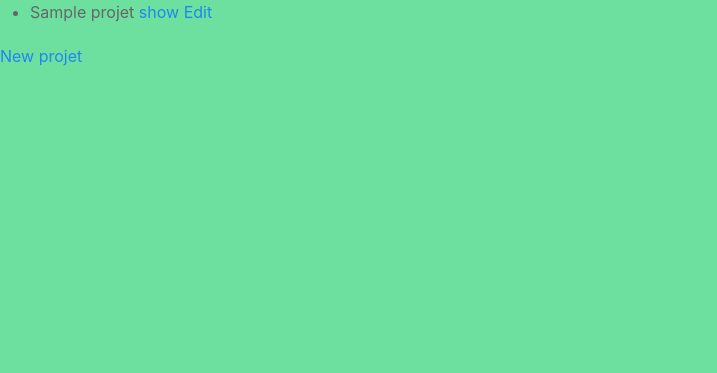
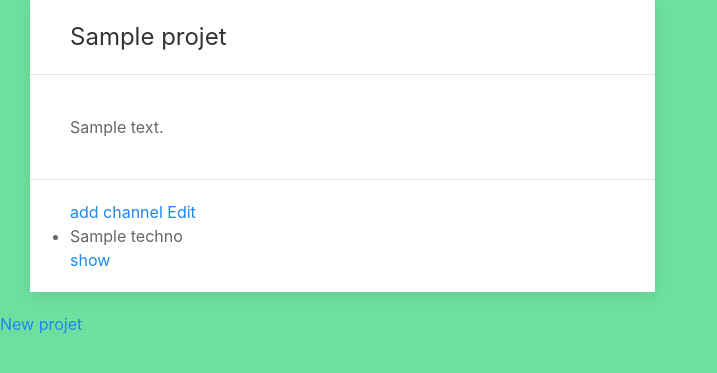
Before and after one commit to ArmandHinz/Hackathon2, a Symfony app: template templates/projet/index.html.twig in a window 1280 px wide. Shown: the top 373 px of the page, without its empty margins (0-717 px from the left). Run offline with Twig, Linux system fonts and the light colour scheme; the template is opened without the code that fills it: most values are stand-ins (such as "Sample title", 1, 10 or a date in 2020); some libraries are stand-ins or nearby versions.

Commit message:
view projet mise à jour

```diff
--- a/src/Controller/ChanelController.php
+++ b/src/Controller/ChanelController.php
@@ -31,7 +31,7 @@ class ChanelController extends AbstractController
             $entityManager->persist($chanel);
             $entityManager->flush();
 
-            return $this->redirectToRoute('projet_show', ["id" => $projet->getId()]);
+            return $this->redirectToRoute('projet_index');
         }
 
         return $this->render('chanel/new.html.twig', [
@@ -74,7 +74,7 @@ class ChanelController extends AbstractController
      */
     public function delete(Request $request, Chanel $chanel): Response
     {
-        if ($this->isCsrfTokenValid('delete'.$chanel->getId(), $request->request->get('_token'))) {
+        if ($this->isCsrfTokenValid('delete' . $chanel->getId(), $request->request->get('_token'))) {
             $entityManager = $this->getDoctrine()->getManager();
             $entityManager->remove($chanel);
             $entityManager->flush();
@@ -92,6 +92,6 @@ class ChanelController extends AbstractController
         $chanel->setUser($this->getUser());
         $entityManager->flush();
 
-        return $this->redirectToRoute('chanel_show', ['id' => $chanel->getId()]);
+        return $this->redirectToRoute('projet_index');
     }
 }
--- a/templates/projet/index.html.twig
+++ b/templates/projet/index.html.twig
@@ -5,11 +5,37 @@
 {% block body %}
     <ul>
         {% for projet in projets %}
-        <li>
-            {{ projet.name }}
-            <a href="{{ path('projet_show', {'id': projet.id}) }}">show</a>
-            <a href="{{ path('projet_edit', {'id': projet.id}) }}">Edit</a>
-        </li>
+        <div class="uk-card uk-card-default uk-width-1-2@m">
+            <div class="uk-card-header">
+                <div class="uk-grid-small uk-flex-middle" uk-grid>
+                    <div class="uk-width-expand">
+                        <h3 class="uk-card-title uk-margin-remove-bottom">{{ projet.name }}</h3>
+                    </div>
+                </div>
+            </div>
+            <div class="uk-card-body">
+                <p>{{ projet.description }}</p>
+            </div>
+            <div class="uk-card-footer">
+            {% if app.user.id == projet.user.id %}
+                <a href="{{ path('chanel_add', {'projet': projet.id}) }}">add channel</a>
+                <a href="{{ path('projet_edit', {'id': projet.id}) }}">Edit</a>
+            {% endif %}
+                 {% for chanel in projet.chanel %}
+                    <li>
+                    {% if chanel.isValidate == 1 %}
+                        {{ chanel.techno.name }} <p>Freelance trouvé!</p>
+                    {% else %}
+                        {{ chanel.techno.name }}
+                            {% if app.user.roles.0 == "ROLE_FREELANCE" %}
+                                <a href="{{ path('chanel_add_user', {'id': chanel.id}) }}">NIK</a>
+                            {% endif %}
+                    </li>
+                     {% endif %}
+                {% endfor %}
+                <a href="{{ path('projet_show', {'id': projet.id}) }}">show</a>
+            </div>
+        </div>
         {% endfor %}
     </ul>
     <a href="{{ path('projet_new') }}">New projet</a>
```
Also changed, not shown: src/Form/RegistrationFormType.php (+12 -14 lines), 1 other file.
